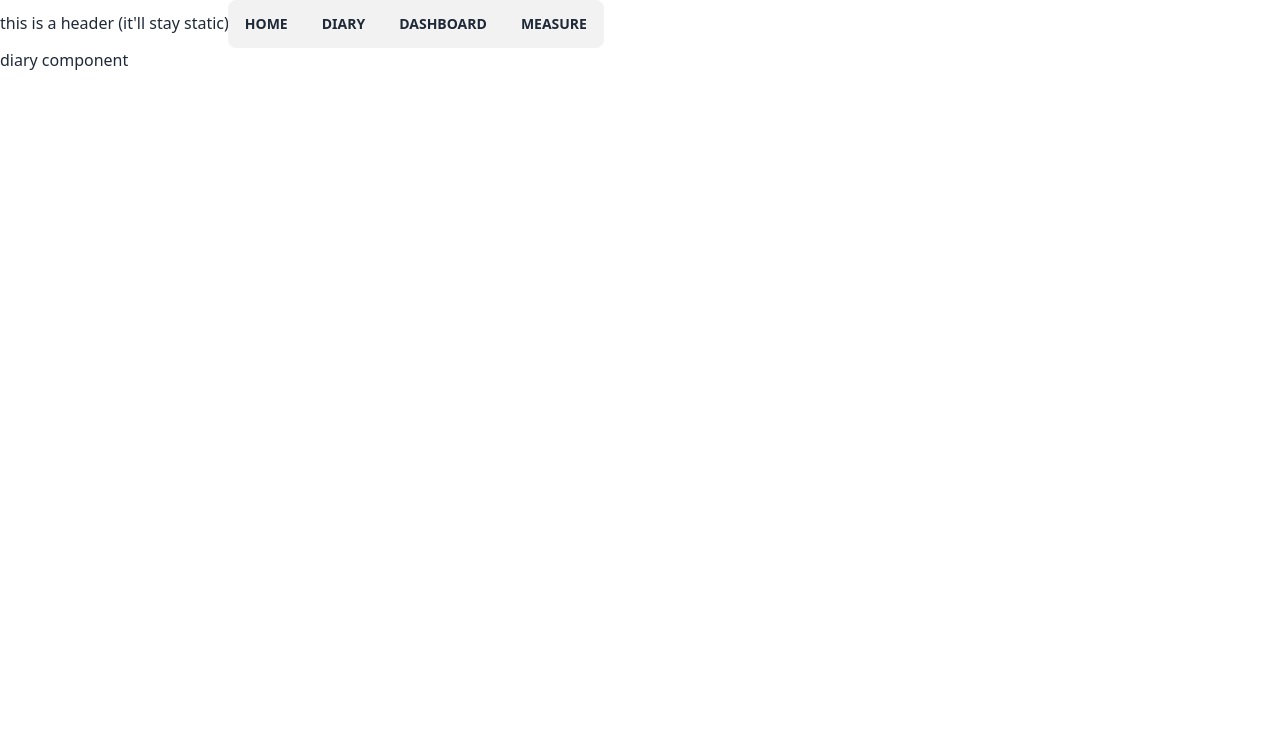
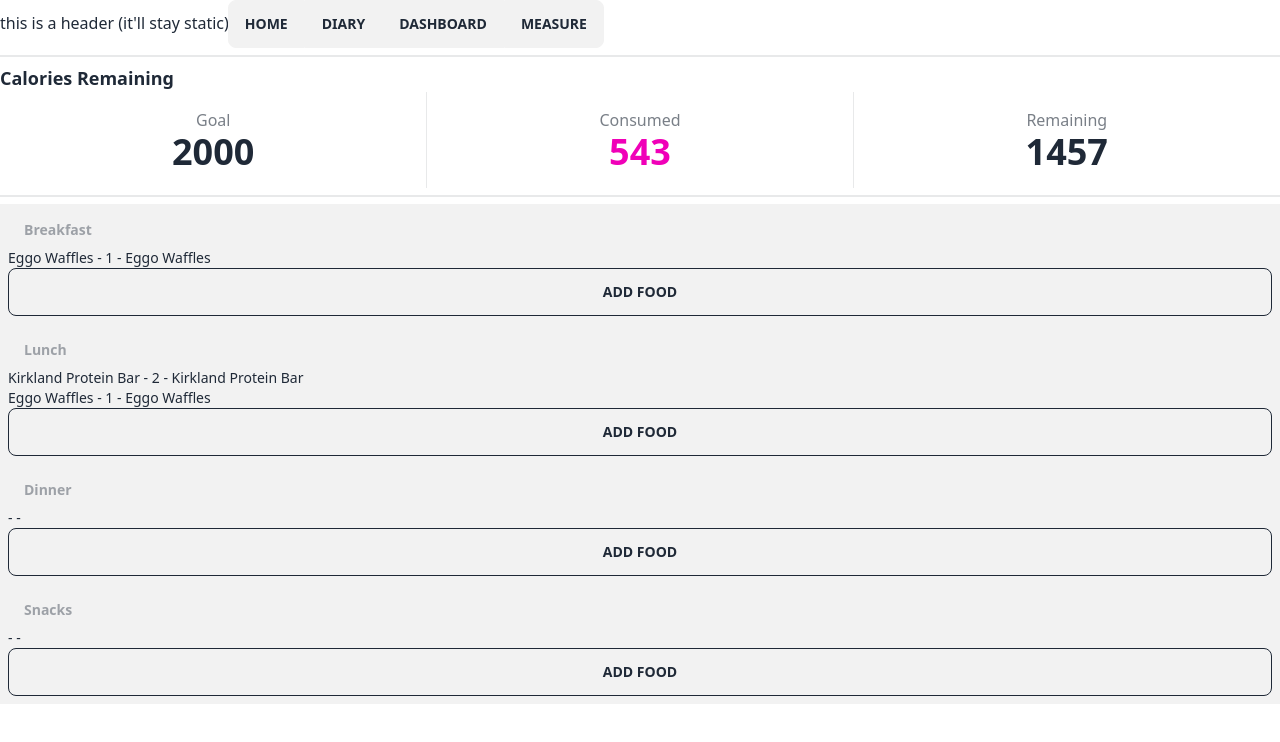
Before and after one commit to olukukoyi/fitness-pals-ctp, a React (Vite) app in the folder client/: page /diary in a window 1280 px wide. Shown: the top 742 px of the page. Built offline with nearby package versions, Linux system fonts and the light colour scheme.

Commit message:
Added Diary components Finished calories remain with styles Created basic food sections with dummy buttons All data is still frontend dummy data

```diff
--- a/client/src/AppRouter.jsx
+++ b/client/src/AppRouter.jsx
@@ -1,6 +1,7 @@
 import { Route, Routes, Link } from "react-router-dom";
 
 import NotFound from "./components/NotFound";
+import Diary from "./components/Diary";
 
 function AppRouter() {
   return (
@@ -16,7 +17,7 @@ function AppRouter() {
       </header>
       <Routes>
         <Route path="/" element={"home component"}/>
-        <Route path="/diary" element={"diary component"}/>
+        <Route path="/diary" element={<Diary />}/>
         <Route path="/dashboard" element={"dashboard component"}/>
         <Route path="/measure" element={"measure component"}/>
         <Route path="*" element={<NotFound />}/>
--- /dev/null
+++ b/client/src/components/Diary.jsx
@@ -0,0 +1,106 @@
+import { useState } from "react";
+
+
+function Diary() {
+    // pull user food info from db of this shape
+
+    const [foodArr, setFoodArr] = useState([
+        [{ name: "Eggo Waffles", id: "1", calories: "90" }], // breakfast
+        [{ name: "Kirkland Protein Bar", id: "2", calories: "180" }, { name: "Eggo Waffles", id: "1", calories: "90" }], // lunch
+        [{}], // dinner
+        [{}], // snacks
+    ]);
+
+    const titles = ["Breakfast", "Lunch", "Dinner", "Snacks"];
+
+    return (
+        <>
+            <div className="">
+                <div className="divider m-0"></div>
+                <CalorieRemain />
+                <div className="divider m-0"></div>
+                {foodArr.map((innerArr, index) => (
+                    <MealTable foodArr={innerArr} title={titles[index]} key={index} />
+                ))}
+            </div>
+        </>
+    )
+}
+
+function CalorieRemain() {
+    //pull user data from db (using const for now)
+    const calorieData = { goal: 2000, consumed: 543 }
+    return (
+        <div className="flex flex-col flex-center">
+            <h3 className="font-bold text-lg">Calories Remaining</h3>
+            <div className="stats">
+
+                <div className="stat place-items-center">
+                    <div className="stat-title">Goal</div>
+                    <div className="stat-value">{calorieData.goal}</div>
+                </div>
+
+                <div className="stat place-items-center">
+                    <div className="stat-title">Consumed</div>
+                    <div className="stat-value text-secondary">{calorieData.consumed}</div>
+                </div>
+
+                <div className="stat place-items-center">
+                    <div className="stat-title">Remaining</div>
+                    <div className="stat-value">{calorieData.goal - calorieData.consumed}</div>
+                </div>
+
+            </div>
+        </div>
+    )
+}
+
+function MealTable({ foodArr, title }) {
+
+    function addMoreStuff() {
+        // const newFoodArr = foodArr.map(innerArray => [...innerArray]);
+        // newFoodArr[0].push("more stuff ");
+
+        // setFoodArr(newFoodArr);
+        // console.log('New Food Array:', newFoodArr);
+        console.log("hello")
+    }
+
+    return (
+        <ul className="menu bg-base-200 ">
+            <li className="menu-title">{title}</li>
+            {foodArr.map((foodObj, index) => (
+                <FoodTableItem name={foodObj.name} id={foodObj.id} cal={foodObj.name} key={index} />
+            ))}
+            <button onClick={addMoreStuff} className="btn btn-neutral btn-outline">ADD FOOD</button>
+        </ul>
+    )
+}
+
+function FoodTableItem({ name, id, cal }) {
+    return (
+        <>
+            <li className="" onClick={() => document.getElementById(`my_modal_${id}`).showModal()}>{name} - {id} - {cal}</li>
+            <dialog id={`my_modal_${id}`} className="modal modal-bottom">
+                <div className="modal-box h-screen">
+                    <form method="dialog">
+                        {/* if there is a button in form, it will close the modal */}
+                        <button className="btn btn-sm btn-circle btn-ghost absolute right-2 top-2">✕</button>
+                    </form>
+
+                    <h3 className="font-bold text-lg">{name} {id}</h3>
+                    <p className="py-4">Press ESC key or click on ✕ button to close</p>
+                    <div className="flex justify-evenly">
+                        <div className="radial-progress text-xs text-center text-cyan-500" style={{ "--value": 70 }} role="progressbar">Protein <br /> 70%</div>
+                        <div className="radial-progress text-xs text-center text-rose-500" style={{ "--value": 70 }} role="progressbar">Carbs <br /> 70%</div>
+                        <div className="radial-progress text-xs text-center text-teal-500" style={{ "--value": 70 }} role="progressbar">Fat <br /> 70%</div>
+                    </div>
+
+                </div>
+            </dialog>
+        </>
+
+    )
+}
+
+export default Diary;
```
